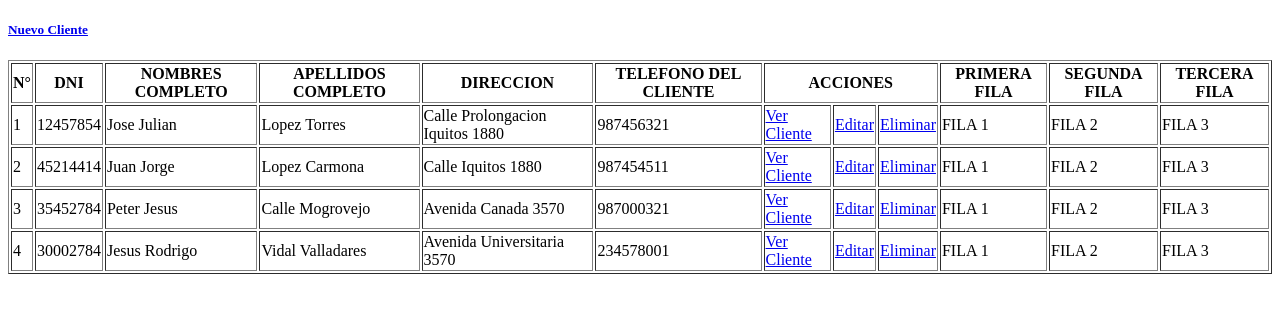
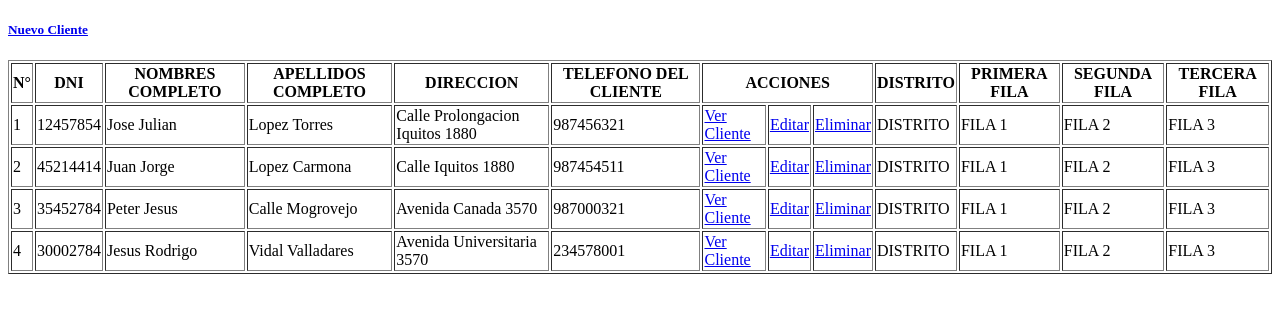
Before and after one commit to Sistemas2010/RepositorioPrueba, a Django app: template templates/clientes/lista_clientes.html in a window 1280 px wide. Shown: the top 313 px of the page. Run offline with Django 3.2, Linux system fonts and the light colour scheme; the template is opened without the code that fills it: values that come from a table or form of the project are taken from there, others are empty; data comes from the database, SQL or seed files in the repository; parts of the project's set-up code (start-up, migrations or seed data) failed here and were passed over.

Commit message:
Se agrego el campo Distrito y se modifico en el HTML

```diff
--- a/apps/clientes/models.py
+++ b/apps/clientes/models.py
@@ -7,6 +7,7 @@ class Cliente(models.Model):
     apellidos = models.CharField(max_length=100)
     direccion = models.CharField(max_length=100)
     telefono = models.IntegerField(verbose_name='Telefono')
+    distrito = models.CharField(max_length=100)
 
     def __str__(self):
         return self.nombre
--- a/templates/clientes/lista_clientes.html
+++ b/templates/clientes/lista_clientes.html
@@ -12,6 +12,7 @@
             <th>DIRECCION</th>
             <th>TELEFONO DEL CLIENTE</th>
             <th colspan="3">ACCIONES</th>
+	    <th>DISTRITO</th>
 	    <th>PRIMERA FILA</th>
 	    <th>SEGUNDA FILA</th>
 	    <th>TERCERA FILA</th>
@@ -28,6 +29,7 @@
                     <td><a href="{%url 'clientes_url:ver_cliente' cliente.id %}">Ver Cliente</a></td>
                     <td><a href="{%url 'clientes_url:editar_cliente' cliente.id %}">Editar</a></td>
                     <td><a href="{%url 'clientes_url:eliminar_cliente' cliente.id %}">Eliminar</a></td>
+		    <td>DISTRITO</td>
 		    <td>FILA 1</td>
 		    <td>FILA 2</td>
 		    <td>FILA 3</td>
```
